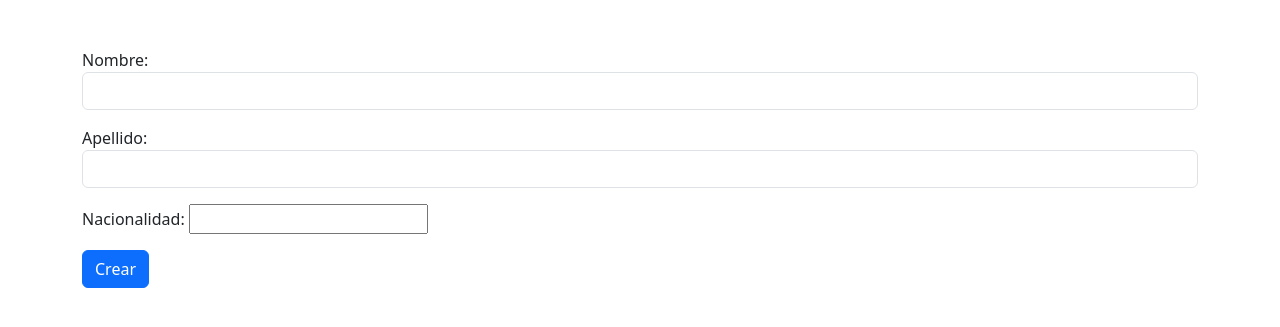
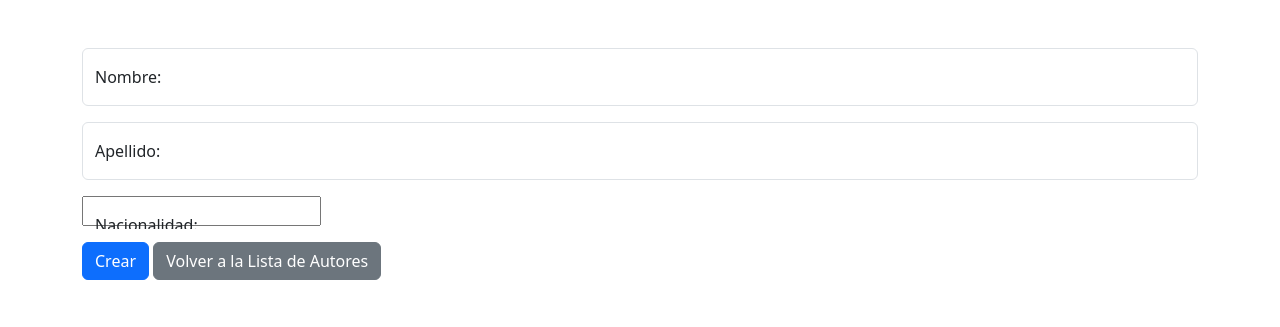
Before and after one commit to paunicole/alkemy-django-bibliotech, a Django app: page /author/new in a window 1280 px wide. Shown: the part 56-383 px from the top of the page. Run offline with Django 4.2, Linux system fonts and the light colour scheme.

Commit message:
Actualizados campos con Floating labels, titulo para la pestaña, botón para regresar

```diff
--- a/bibliotech/forms/author_form.py
+++ b/bibliotech/forms/author_form.py
@@ -1,9 +1,14 @@
 from ..models.author import Author
 from django import forms
 from django_countries.widgets import CountrySelectWidget
+from django_countries.fields import CountryField
 
 
 class AuthorForm(forms.ModelForm):
+    nationality = CountryField(blank_label="Seleccione un país").formfield(
+        widget=CountrySelectWidget(attrs={"class": "form-control"})
+    )
+
     class Meta:
         model = Author
         fields = ["first_name", "last_name", "nationality"]
@@ -13,7 +18,10 @@
             "nationality": "Nacionalidad",
         }
         widgets = {
-            "first_name": forms.TextInput(attrs={"class": "form-control"}),
-            "last_name": forms.TextInput(attrs={"class": "form-control"}),
-            "nationality": CountrySelectWidget(attrs={"class": "form-control"}),
+            "first_name": forms.TextInput(
+                attrs={"class": "form-control", "placeholder": "Nombre"}
+            ),
+            "last_name": forms.TextInput(
+                attrs={"class": "form-control", "placeholder": "Apellido"}
+            ),
         }
--- a/bibliotech/templates/author_form.html
+++ b/bibliotech/templates/author_form.html
@@ -1,8 +1,25 @@
 {% extends 'base.html' %}
+
+{% block title %} {{ title }} {% endblock %}
 {% block content %}
 <form action="#" method="POST">
     {% csrf_token %}
-    {{ form.as_p }}
+    <div class="form-floating mb-3">
+        {{ form.first_name }}
+        <label for="{{ form.first_name.id_for_label }}">Nombre:</label>
+        {{ form.first_name.errors }}
+    </div>
+    <div class="form-floating mb-3">
+        {{ form.last_name }}
+        <label for="{{ form.last_name.id_for_label }}">Apellido:</label>
+        {{ form.last_name.errors }}
+    </div>
+    <div class="form-floating mb-3">
+        {{ form.nationality }}
+        <label for="{{ form.nationality.id_for_label }}">Nacionalidad:</label>
+        {{ form.nationality.errors }}
+    </div>
     <input type="submit" class="btn {{ action }}" value="{{ submit }}">
+    <a href="{% url 'author-list' %}" class="btn btn-secondary">Volver a la Lista de Autores</a>
 </form>
 {% endblock %}
--- a/bibliotech/views/author_views.py
+++ b/bibliotech/views/author_views.py
@@ -15,6 +15,7 @@
     authors = Author.objects.all()
     context = {
         "authors": authors,
+        "title": "Lista de Autores",
     }
     return render(request, "author_list.html", context)
 
```
Also changed, not shown: bibliotech/templates/author_list.html (+11 -2 lines).
